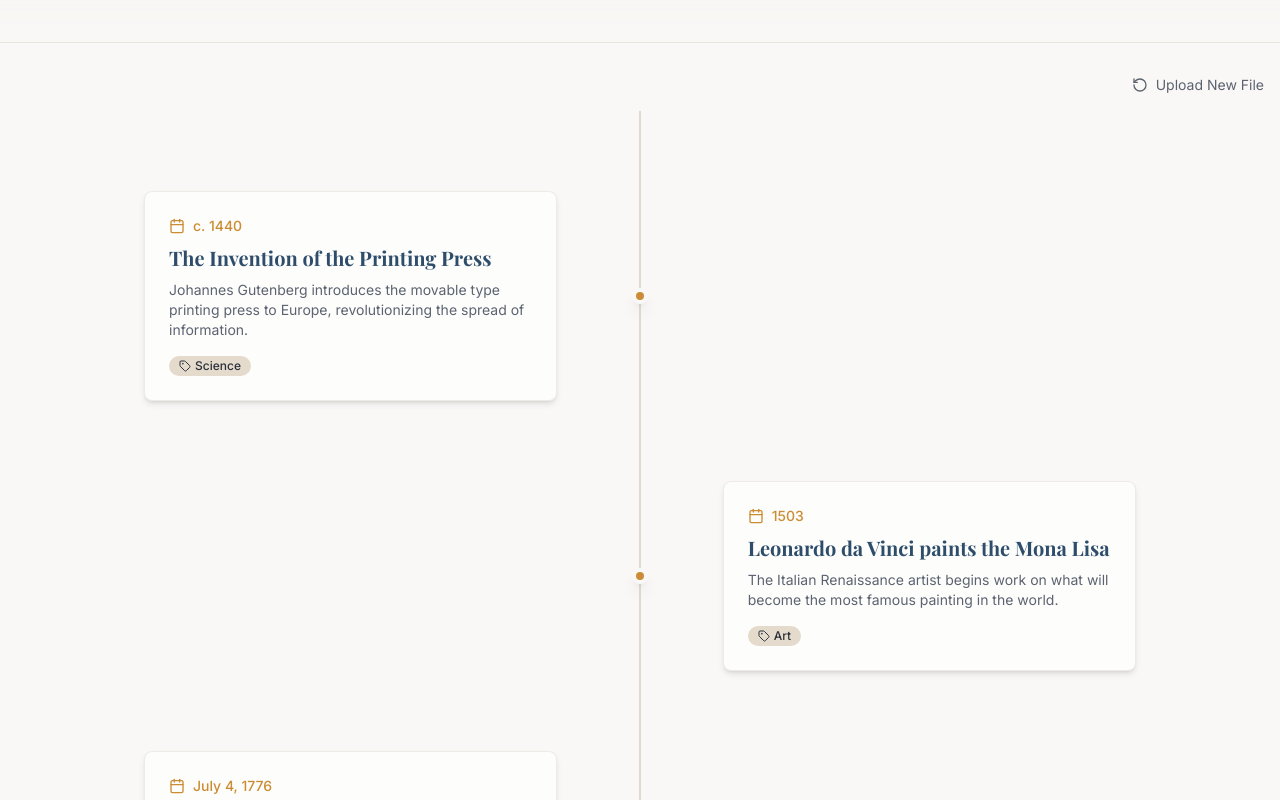
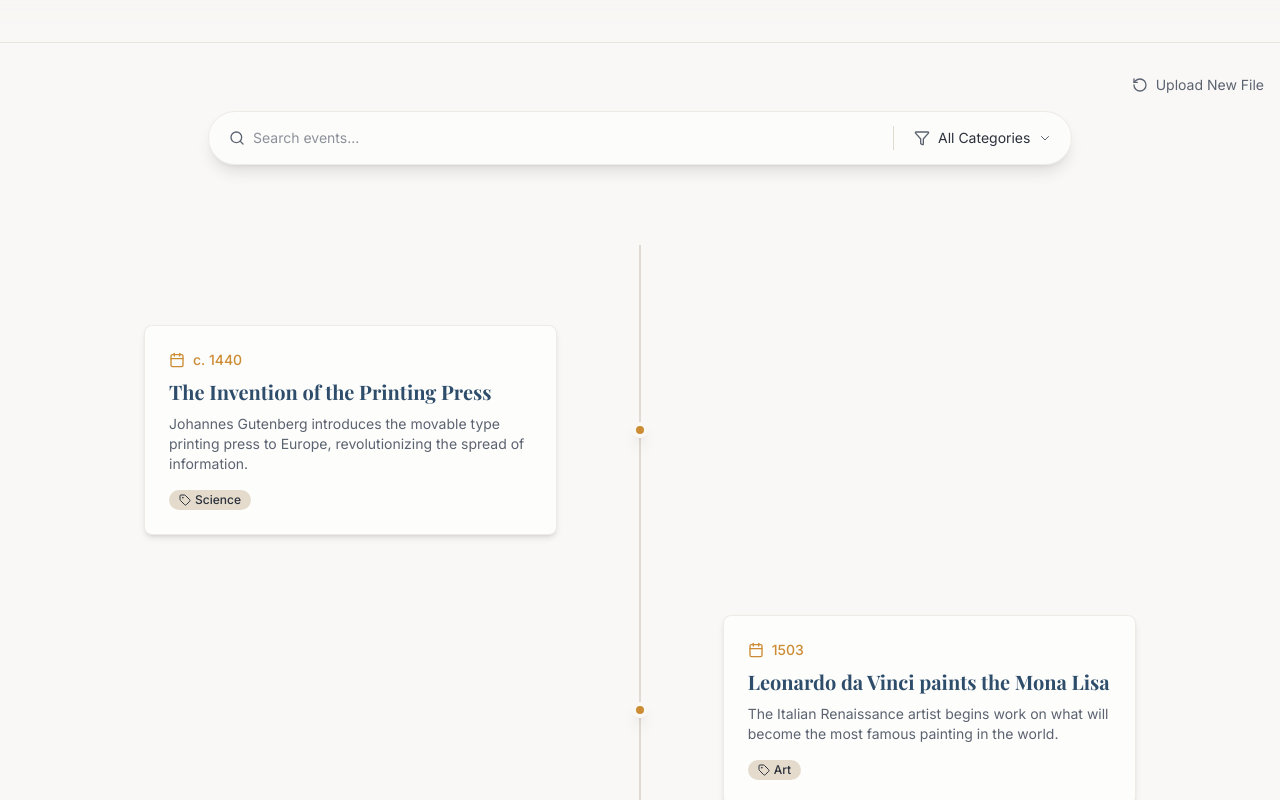
Before and after one commit to Esteban05-glitch/proyecto-experimental1.0, a Next.js app in the folder timeline-app/: page / in a window 1280 px wide. Both pictures are taken after a click on the button "Load Demo Timeline". Shown: the part 262-1062 px from the top of the page. Built offline with nearby package versions, Linux system fonts and the light colour scheme; a web font is replaced by a local one.

Commit message:
Corregir terminaciones de línea

```diff
--- a/timeline-app/src/app/page.tsx
+++ b/timeline-app/src/app/page.tsx
@@ -3,11 +3,28 @@
 import { useState } from "react";
 import { Timeline } from "@/components/timeline/Timeline";
 import { FileUpload } from "@/components/ui/FileUpload";
+import { FilterBar } from "@/components/ui/FilterBar";
 import { TimelineEvent } from "@/lib/data";
 import { RotateCcw } from "lucide-react";
 
 export default function Home() {
   const [events, setEvents] = useState<TimelineEvent[]>([]);
+  const [searchTerm, setSearchTerm] = useState("");
+  const [selectedCategory, setSelectedCategory] = useState("");
+
+  // Extract unique categories
+  const categories = Array.from(new Set(events.map(e => e.category))).sort();
+
+  // Filter events
+  const filteredEvents = events.filter(event => {
+    const matchesSearch =
+      event.title.toLowerCase().includes(searchTerm.toLowerCase()) ||
+      event.description.toLowerCase().includes(searchTerm.toLowerCase());
+
+    const matchesCategory = selectedCategory ? event.category === selectedCategory : true;
+
+    return matchesSearch && matchesCategory;
+  });
 
   return (
     <main className="min-h-screen bg-background">
@@ -39,16 +56,41 @@ export default function Home() {
           </div>
         ) : (
           <div className="animate-in fade-in duration-700">
-            <div className="flex justify-end mb-4 pt-8">
+            <div className="flex flex-col items-center mb-8 pt-8 gap-4">
               <button
-                onClick={() => setEvents([])}
-                className="flex items-center gap-2 text-sm text-muted-foreground hover:text-primary transition-colors"
+                onClick={() => {
+                  setEvents([]);
+                  setSearchTerm("");
+                  setSelectedCategory("");
+                }}
+                className="self-end flex items-center gap-2 text-sm text-muted-foreground hover:text-primary transition-colors"
               >
                 <RotateCcw className="w-4 h-4" />
                 Upload New File
               </button>
+
+              <FilterBar
+                searchTerm={searchTerm}
+                onSearchChange={setSearchTerm}
+                selectedCategory={selectedCategory}
+                onCategoryChange={setSelectedCategory}
+                categories={categories}
+              />
             </div>
-            <Timeline events={events} />
+
+            {filteredEvents.length > 0 ? (
+              <Timeline events={filteredEvents} />
+            ) : (
+              <div className="text-center py-20 text-muted-foreground">
+                <p className="text-lg">No events found matching your criteria.</p>
+                <button
+                  onClick={() => { setSearchTerm(""); setSelectedCategory(""); }}
+                  className="mt-2 text-primary hover:underline"
+                >
+                  Clear filters
+                </button>
+              </div>
+            )}
           </div>
         )}
       </section>
--- /dev/null
+++ b/timeline-app/src/components/ui/FilterBar.tsx
@@ -0,0 +1,72 @@
+"use client";
+
+import { Search, Filter, X } from "lucide-react";
+import { cn } from "@/lib/utils";
+
+interface FilterBarProps {
+    searchTerm: string;
+    onSearchChange: (value: string) => void;
+    selectedCategory: string;
+    onCategoryChange: (category: string) => void;
+    categories: string[];
+}
+
+export function FilterBar({
+    searchTerm,
+    onSearchChange,
+    selectedCategory,
+    onCategoryChange,
+    categories,
+}: FilterBarProps) {
+    return (
+        <div className="sticky top-4 z-50 w-full max-w-4xl mx-auto mb-12 px-4">
+            <div className="bg-card/80 backdrop-blur-md border border-border/50 shadow-lg rounded-full p-2 flex flex-col sm:flex-row gap-2 items-center">
+
+                {/* Search Input */}
+                <div className="relative flex-1 w-full">
+                    <Search className="absolute left-3 top-1/2 -translate-y-1/2 w-4 h-4 text-muted-foreground" />
+                    <input
+                        type="text"
+                        placeholder="Search events..."
+                        value={searchTerm}
+                        onChange={(e) => onSearchChange(e.target.value)}
+                        className="w-full bg-transparent border-none focus:ring-0 pl-9 pr-4 py-2 text-sm placeholder:text-muted-foreground/70"
+                    />
+                    {searchTerm && (
+                        <button
+                            onClick={() => onSearchChange("")}
+                            className="absolute right-3 top-1/2 -translate-y-1/2 text-muted-foreground hover:text-foreground"
+                        >
+                            <X className="w-3 h-3" />
+                        </button>
+                    )}
+                </div>
+
+                <div className="h-6 w-px bg-border hidden sm:block" />
+
+                {/* Category Dropdown */}
+                <div className="relative w-full sm:w-auto min-w-[150px]">
+                    <Filter className="absolute left-3 top-1/2 -translate-y-1/2 w-4 h-4 text-muted-foreground" />
+                    <select
+                        value={selectedCategory}
+                        onChange={(e) => onCategoryChange(e.target.value)}
+                        className="w-full appearance-none bg-transparent border-none focus:ring-0 pl-9 pr-8 py-2 text-sm cursor-pointer text-foreground"
+                    >
+                        <option value="">All Categories</option>
+                        {categories.map((category) => (
+                            <option key={category} value={category}>
+                                {category}
+                            </option>
+                        ))}
+                    </select>
+                    {/* Custom Arrow */}
+                    <div className="absolute right-3 top-1/2 -translate-y-1/2 pointer-events-none">
+                        <svg className="w-3 h-3 text-muted-foreground" fill="none" stroke="currentColor" viewBox="0 0 24 24">
+                            <path strokeLinecap="round" strokeLinejoin="round" strokeWidth={2} d="M19 9l-7 7-7-7" />
+                        </svg>
+                    </div>
+                </div>
+            </div>
+        </div>
+    );
+}
```
